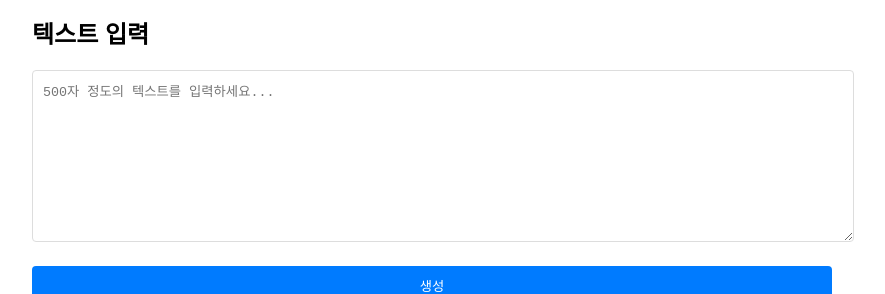
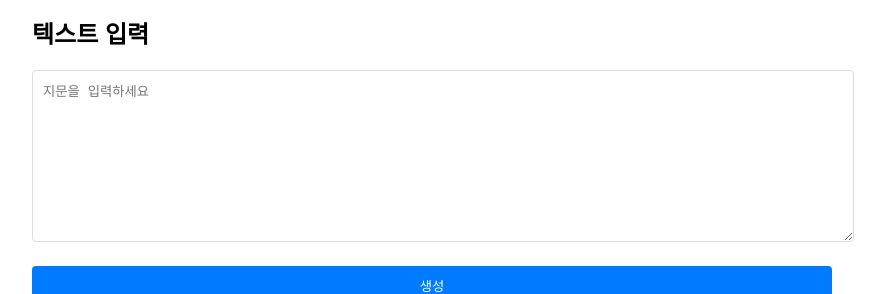
Before and after one commit to bakkso/English_Exam_Maker, a React (Create React App) app: page / in a window 1280 px wide. Shown: the part 228-522 px from the top of the page, without its empty margins (208-1093 px from the left). Built offline with nearby package versions, Linux system fonts and the light colour scheme.

Commit message:
Modify textarea text

```diff
--- a/src/App.js
+++ b/src/App.js
@@ -53,7 +53,7 @@ function App() {
         <textarea
           value={text}
           onChange={handleTextChange}
-          placeholder="500자 정도의 텍스트를 입력하세요..."
+          placeholder="지문을 입력하세요"
           rows={10}
         />
       </div>
```
